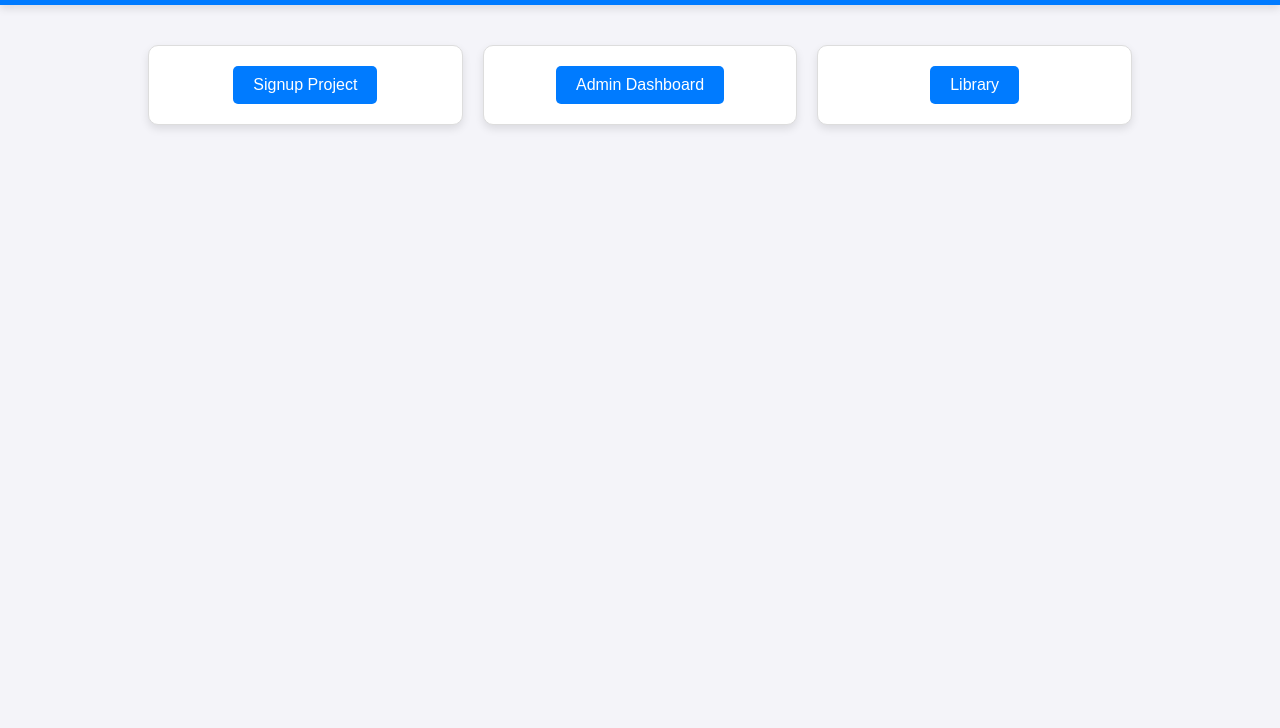
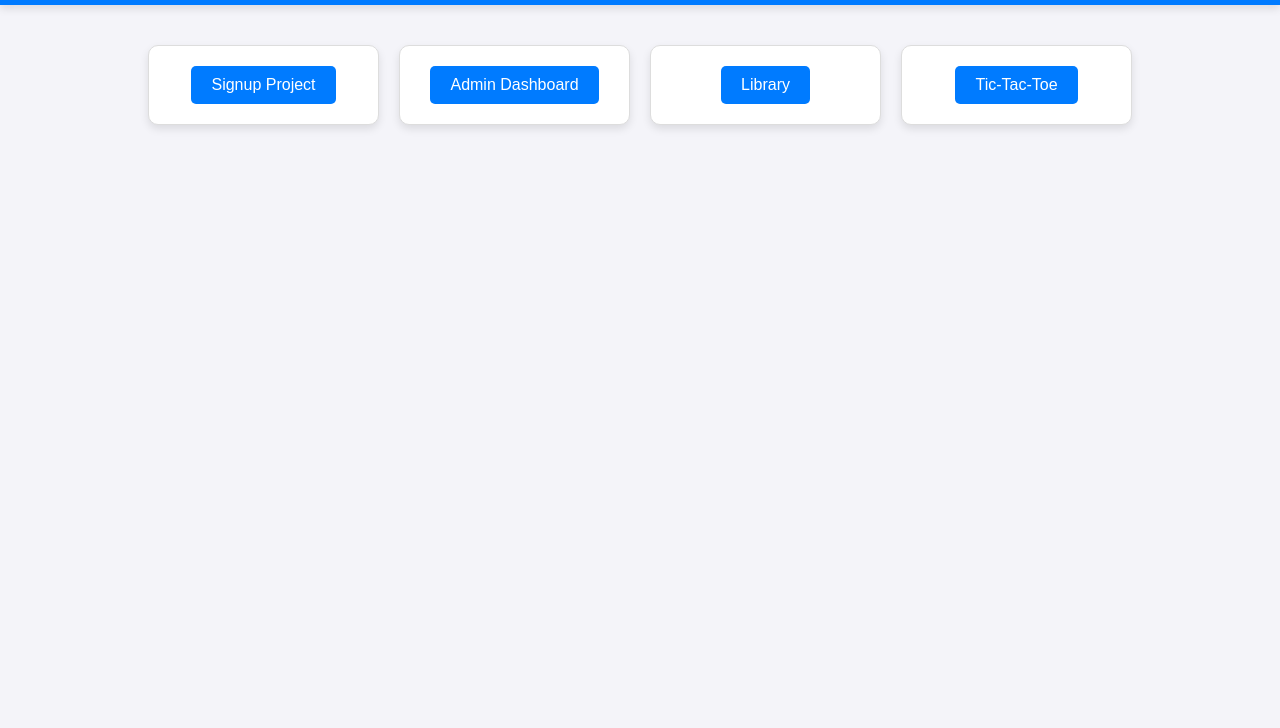
Before and after one commit to boyezg/qtrams_practice, a plain HTML site: page projects/projects.html in a window 1280 px wide. Shown: the part 72-800 px from the top of the page. Drawn offline with Linux system fonts and the light colour scheme.

Commit message:
game adding projects

```diff
--- a/projects/projects.html
+++ b/projects/projects.html
@@ -26,6 +26,11 @@
                 <button>Library</button>
             </a>
         </div>
+        <div class="card">
+            <a href="https://boyezg.github.io/qtrams_practice/tic-tac-toe/tic-tac-toe.html" target="_blank">
+                <button>Tic-Tac-Toe</button>
+            </a>
+        </div>
     </div>
 </body>
 </html>
```
